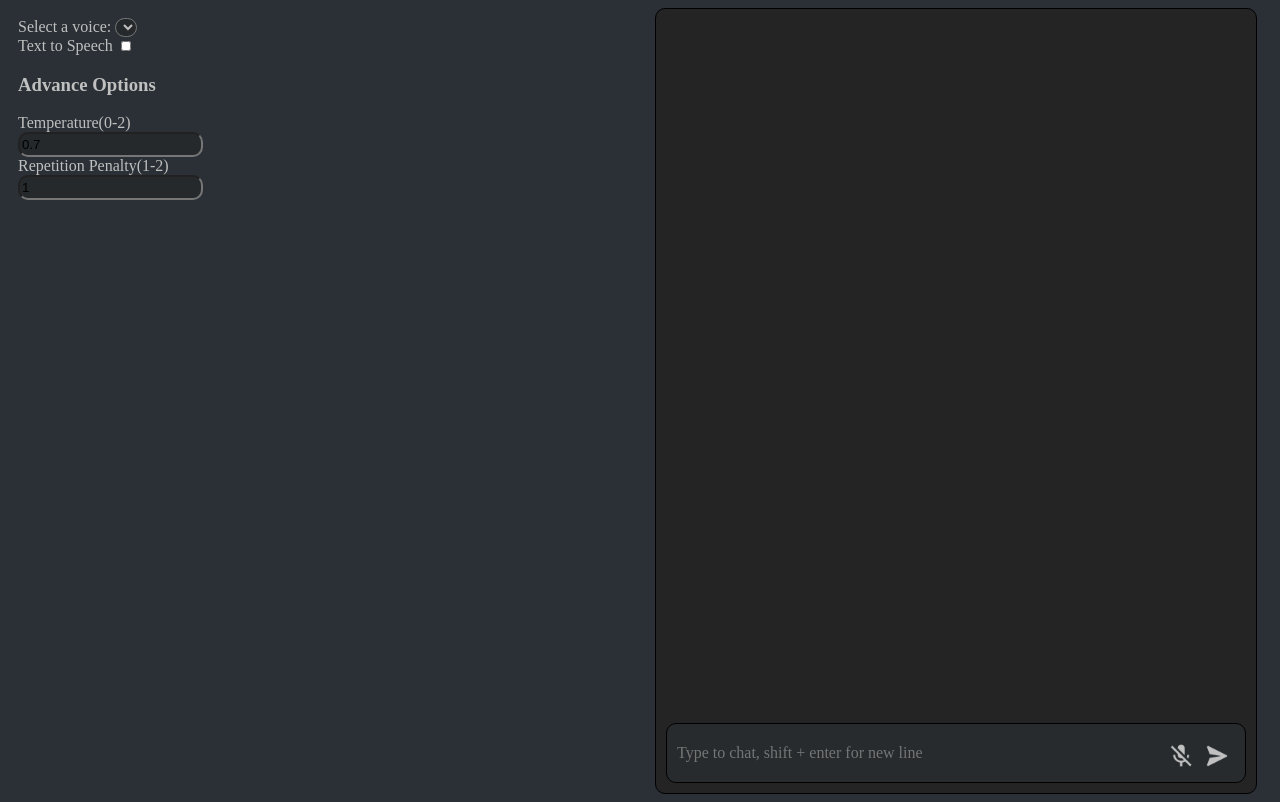
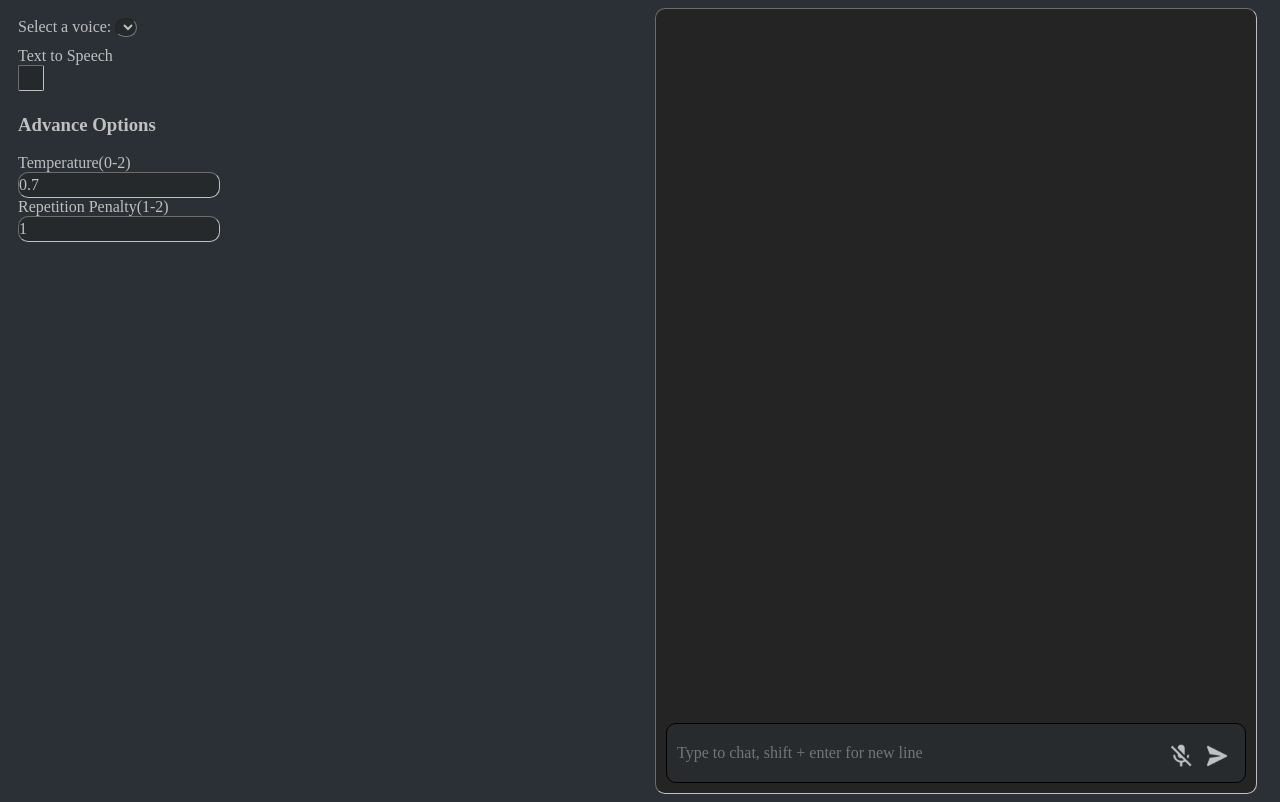
Before and after one commit to alowtron/Chat-Bot---Silver-Echo, a PHP site: page / in a window 1280 px wide. Run offline with PHP 8.4, Linux system fonts and the light colour scheme; lists and menus that the app fills with data are empty.

Commit message:
Updated the css

```diff
--- a/index.html
+++ b/index.html
@@ -21,6 +21,7 @@
             </select>
             <div class="textToSpeechToggleContainer">
                 <label for="textToSpeechToggle">Text to Speech</label>
+                <br>
                 <input type="checkbox" id="textToSpeechToggle">
             </div>
             <h3>
--- a/styles.css
+++ b/styles.css
@@ -24,9 +24,9 @@ html {
     margin: auto;
     /* Border css */
     border-radius: 10px;
-    border-style: solid;
+    border-style: inset;
     border-width: 1px;
-    border-color: black;
+    border-color: silver;
 }
 
 .output {
@@ -39,18 +39,23 @@ html {
 }
 
 input {
+    all: unset;
     background-color: #24242490;
     border-radius: 10px;
     padding-top: 3px;
     padding-bottom: 3px;
+    border-color: silver;
+    border-width: 1px;
+    border-style: inset;
 }
 
 /* Styling the checkbox */
-input[type="checkbox"] {
+[type="checkbox"] {
     padding-top: 5px;
     /* Define custom dimensions */
-    width: 10px;
-    height: 10px;
+    width: 20px;
+    height: 20px;
+    ;
     /* Add custom border and background */
     background-color: #24242490;
     /* Add some padding for better appearance */
@@ -60,14 +65,27 @@ input[type="checkbox"] {
     /* Add cursor pointer */
     cursor: pointer;
 }
+
+[type="checkbox"]:checked {
+    background-color: #242422;
+}
+
+.textToSpeechToggleContainer {
+    padding-top: 10px;
+}
+
+
+
 select {
     background-color: #24242490;
     border-radius: 10px;
     color: silver;
+    border-style: inset;
 }
 
 select option {
     background-color: #242424;
+    border-style: inset;
 }
 
 .input {
```
